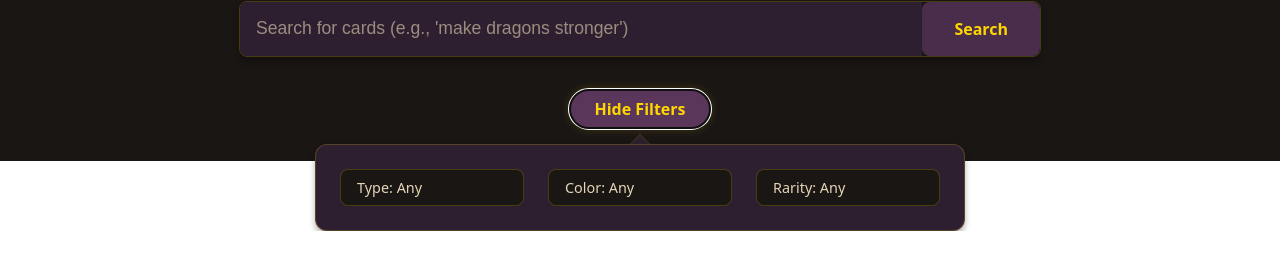
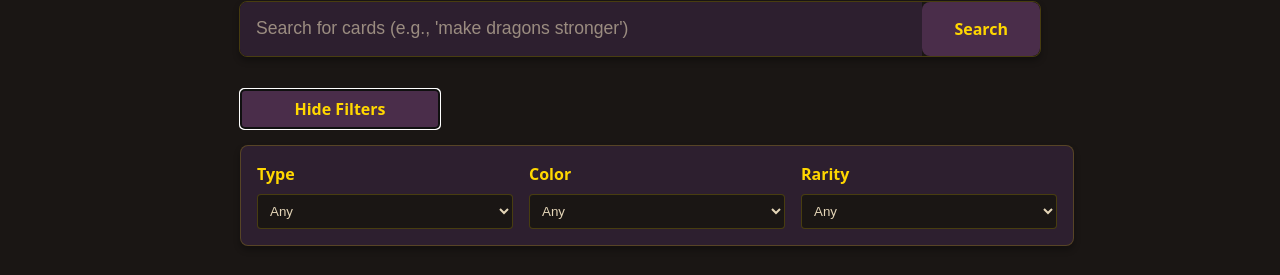
Before and after one commit to ChiefAntiphates/mtguru, a React (Vite) app in the folder apps/client/: page / in a window 1280 px wide. Both pictures are taken after a click on the button "Show Filters". Shown: the part 643-918 px from the top of the page. Before the commit the page ends 874 px from the top, so only its background shows below. Built offline with nearby package versions, Linux system fonts and the light colour scheme.

Commit message:
revert filters back to the original style

```diff
--- a/apps/client/src/components/Filters.tsx
+++ b/apps/client/src/components/Filters.tsx
@@ -1,4 +1,4 @@
-import React, { useState, useRef, useEffect } from 'react';
+import React, { useState } from 'react';
 import '../styles/Filters.css';
 
 interface FilterOptions {
@@ -14,133 +14,74 @@ interface FiltersProps {
 
 const Filters: React.FC<FiltersProps> = ({ onFilterChange }) => {
   const [isExpanded, setIsExpanded] = useState(false);
-  const [activeFilter, setActiveFilter] = useState<string | null>(null);
   const [filters, setFilters] = useState<FilterOptions>({
     type: '',
     color: '',
     rarity: '',
   });
-  const filterRef = useRef<HTMLDivElement>(null);
-  const timeoutRef = useRef<number | null>(null);
-
-  useEffect(() => {
-    const handleClickOutside = (event: MouseEvent) => {
-      if (filterRef.current && !filterRef.current.contains(event.target as Node)) {
-        setIsExpanded(false);
-        setActiveFilter(null);
-      }
-    };
-
-    document.addEventListener('mousedown', handleClickOutside);
-    return () => {
-      document.removeEventListener('mousedown', handleClickOutside);
-      if (timeoutRef.current !== null) {
-        window.clearTimeout(timeoutRef.current);
-      }
-    };
-  }, []);
 
   const handleFilterChange = (key: string, value: string) => {
     const newFilters = { ...filters, [key]: value };
     setFilters(newFilters);
     onFilterChange(newFilters);
-    setActiveFilter(null);
-  };
-
-  const handleMouseEnter = (key: string) => {
-    if (timeoutRef.current !== null) {
-      window.clearTimeout(timeoutRef.current);
-    }
-    setActiveFilter(key);
-  };
-
-  const handleMouseLeave = (key: string) => {
-    timeoutRef.current = window.setTimeout(() => {
-      if (activeFilter === key) {
-        setActiveFilter(null);
-      }
-    }, 100);
-  };
-
-  const filterOptions = {
-    type: [
-      { value: '', label: 'Any' },
-      { value: 'creature', label: 'Creature' },
-      { value: 'instant', label: 'Instant' },
-      { value: 'sorcery', label: 'Sorcery' },
-      { value: 'enchantment', label: 'Enchantment' },
-      { value: 'artifact', label: 'Artifact' },
-      { value: 'planeswalker', label: 'Planeswalker' },
-      { value: 'land', label: 'Land' }
-    ],
-    color: [
-      { value: '', label: 'Any' },
-      { value: 'white', label: 'White' },
-      { value: 'blue', label: 'Blue' },
-      { value: 'black', label: 'Black' },
-      { value: 'red', label: 'Red' },
-      { value: 'green', label: 'Green' },
-      { value: 'colorless', label: 'Colorless' }
-    ],
-    rarity: [
-      { value: '', label: 'Any' },
-      { value: 'common', label: 'Common' },
-      { value: 'uncommon', label: 'Uncommon' },
-      { value: 'rare', label: 'Rare' },
-      { value: 'mythic', label: 'Mythic Rare' }
-    ]
   };
 
   return (
-    <div className="filters-container" ref={filterRef}>
+    <div className="filters-container">
       <button
-        className={`filters-toggle ${isExpanded ? 'active' : ''}`}
+        className="filters-toggle"
         onClick={() => setIsExpanded(!isExpanded)}
-        aria-expanded={isExpanded}
       >
-        {Object.values(filters).some(value => value !== '') ? (
-          <span className="filters-active-indicator">●</span>
-        ) : null}
         {isExpanded ? 'Hide Filters' : 'Show Filters'}
       </button>
 
       {isExpanded && (
-        <div className="filters-bubble">
-          <div className="filters-content">
-            {Object.entries(filterOptions).map(([key, options]) => (
-              <div
-                className="filter-group"
-                key={key}
-                onMouseEnter={() => handleMouseEnter(key)}
-                onMouseLeave={() => handleMouseLeave(key)}
-              >
-                <button
-                  className={`filter-button ${activeFilter === key ? 'active' : ''} ${filters[key] ? 'has-value' : ''}`}
-                  onClick={() => setActiveFilter(activeFilter === key ? null : key)}
-                >
-                  {key.charAt(0).toUpperCase() + key.slice(1)}: {filters[key] ? options.find(opt => opt.value === filters[key])?.label : 'Any'}
-                </button>
-                {activeFilter === key && (
-                  <div
-                    className="filter-options-bubble"
-                    onMouseEnter={() => handleMouseEnter(key)}
-                    onMouseLeave={() => handleMouseLeave(key)}
-                  >
-                    <div className="filter-options-content">
-                      {options.map((option) => (
-                        <button
-                          key={option.value}
-                          className={`filter-option ${filters[key] === option.value ? 'selected' : ''}`}
-                          onClick={() => handleFilterChange(key, option.value)}
-                        >
-                          {option.label}
-                        </button>
-                      ))}
-                    </div>
-                  </div>
-                )}
-              </div>
-            ))}
+        <div className="filters-content">
+          <div className="filter-group">
+            <label>Type</label>
+            <select
+              value={filters.type}
+              onChange={(e) => handleFilterChange('type', e.target.value)}
+            >
+              <option value="">Any</option>
+              <option value="creature">Creature</option>
+              <option value="instant">Instant</option>
+              <option value="sorcery">Sorcery</option>
+              <option value="enchantment">Enchantment</option>
+              <option value="artifact">Artifact</option>
+              <option value="planeswalker">Planeswalker</option>
+              <option value="land">Land</option>
+            </select>
+          </div>
+
+          <div className="filter-group">
+            <label>Color</label>
+            <select
+              value={filters.color}
+              onChange={(e) => handleFilterChange('color', e.target.value)}
+            >
+              <option value="">Any</option>
+              <option value="white">White</option>
+              <option value="blue">Blue</option>
+              <option value="black">Black</option>
+              <option value="red">Red</option>
+              <option value="green">Green</option>
+              <option value="colorless">Colorless</option>
+            </select>
+          </div>
+
+          <div className="filter-group">
+            <label>Rarity</label>
+            <select
+              value={filters.rarity}
+              onChange={(e) => handleFilterChange('rarity', e.target.value)}
+            >
+              <option value="">Any</option>
+              <option value="common">Common</option>
+              <option value="uncommon">Uncommon</option>
+              <option value="rare">Rare</option>
+              <option value="mythic">Mythic Rare</option>
+            </select>
           </div>
         </div>
       )}
--- a/apps/client/src/styles/Filters.css
+++ b/apps/client/src/styles/Filters.css
@@ -1,240 +1,80 @@
 .filters-container {
-  position: relative;
-  width: fit-content;
+  width: 100%;
+  max-width: 800px;
   margin: 0 auto;
+  padding: 0 1rem;
 }
 
 .filters-toggle {
   background-color: #4a2d4a; /* Deeper purple */
   color: #ffd700; /* Golden text */
   border: 1px solid rgba(255, 215, 0, 0.2); /* Subtle golden border */
-  padding: 0.5rem 1.5rem;
-  border-radius: 20px;
+  padding: 0.5rem 1rem;
+  border-radius: 4px;
   cursor: pointer;
   font-weight: bold;
   transition: all 0.2s;
-  position: relative;
-  z-index: 3;
-}
-
-.filters-toggle.active {
-  background-color: #5a375a;
-  box-shadow: 0 0 10px rgba(255, 215, 0, 0.2);
+  width: 100%;
+  max-width: 200px;
 }
 
 .filters-toggle:hover {
-  background-color: #5a375a;
-  box-shadow: 0 0 10px rgba(255, 215, 0, 0.2);
-}
-
-.filters-active-indicator {
-  color: #4fc3f7;
-  margin-right: 0.5rem;
-  font-size: 0.8rem;
-}
-
-.filters-bubble {
-  position: absolute;
-  top: calc(100% + 15px);
-  left: 50%;
-  transform: translateX(-50%);
-  z-index: 2;
-  animation: bubbleAppear 0.3s ease-out;
-}
-
-.filters-bubble::before {
-  content: '';
-  position: absolute;
-  top: -10px;
-  left: 50%;
-  transform: translateX(-50%);
-  border-left: 10px solid transparent;
-  border-right: 10px solid transparent;
-  border-bottom: 10px solid rgba(255, 215, 0, 0.2);
-  z-index: 1;
-}
-
-.filters-bubble::after {
-  content: '';
-  position: absolute;
-  top: -9px;
-  left: 50%;
-  transform: translateX(-50%);
-  border-left: 9px solid transparent;
-  border-right: 9px solid transparent;
-  border-bottom: 9px solid #2d1f2f;
-  z-index: 2;
+  background-color: #5a375a; /* Lighter purple */
+  box-shadow: 0 0 10px rgba(255, 215, 0, 0.2); /* Golden glow */
 }
 
 .filters-content {
-  background-color: #2d1f2f;
-  border-radius: 12px;
-  padding: 1.5rem;
+  background-color: #2d1f2f; /* Purple background */
+  border-radius: 8px;
+  padding: 1rem;
+  margin-top: 1rem;
   box-shadow: 0 4px 6px rgba(0, 0, 0, 0.3);
-  border: 1px solid rgba(255, 215, 0, 0.2);
   display: grid;
-  grid-template-columns: repeat(3, 1fr);
-  gap: 1.5rem;
-  min-width: 600px;
+  grid-template-columns: repeat(auto-fit, minmax(200px, 1fr));
+  gap: 1rem;
+  width: 100%;
+  border: 1px solid rgba(255, 215, 0, 0.2); /* Subtle golden border */
 }
 
 .filter-group {
-  position: relative;
+  display: flex;
+  flex-direction: column;
+  gap: 0.5rem;
 }
 
-.filter-button {
-  width: 100%;
-  padding: 0.5rem 1rem;
-  background-color: #1a1614;
-  color: #e4d5b7;
-  border: 1px solid rgba(255, 215, 0, 0.2);
-  border-radius: 8px;
-  cursor: pointer;
-  transition: all 0.2s;
-  font-size: 0.9rem;
-  text-align: left;
+.filter-group label {
+  font-weight: bold;
+  color: #ffd700; /* Golden text */
 }
 
-.filter-button:hover,
-.filter-button.active {
-  background-color: #2d1f2f;
-  border-color: #ffd700;
-  box-shadow: 0 0 10px rgba(255, 215, 0, 0.2);
+.filter-group select {
+  padding: 0.5rem;
+  border: 1px solid rgba(255, 215, 0, 0.2);
+  border-radius: 4px;
+  background-color: #1a1614; /* Dark brown background */
+  color: #e4d5b7; /* Warm light text */
+  cursor: pointer;
+  width: 100%;
+  transition: all 0.2s;
 }
 
-.filter-button.has-value {
-  color: #ffd700;
+.filter-group select:focus {
+  outline: none;
+  border-color: #ffd700;
+  box-shadow: 0 0 5px rgba(255, 215, 0, 0.2);
 }
 
-.filter-options-bubble {
-  position: absolute;
-  top: calc(100% + 10px);
-  left: 50%;
-  transform: translateX(-50%);
-  z-index: 4;
-  animation: bubbleAppear 0.2s ease-out;
-  min-width: 150px;
-  pointer-events: auto;
-}
-
-.filter-options-bubble::before {
-  content: '';
-  position: absolute;
-  top: -10px;
-  left: 50%;
-  transform: translateX(-50%);
-  border-left: 8px solid transparent;
-  border-right: 8px solid transparent;
-  border-bottom: 8px solid rgba(255, 215, 0, 0.2);
-}
-
-.filter-options-bubble::after {
-  content: '';
-  position: absolute;
-  top: -9px;
-  left: 50%;
-  transform: translateX(-50%);
-  border-left: 7px solid transparent;
-  border-right: 7px solid transparent;
-  border-bottom: 7px solid #2d1f2f;
-}
-
-.filter-options-content {
-  background-color: #2d1f2f;
-  border-radius: 8px;
-  padding: 0.5rem;
-  box-shadow: 0 4px 6px rgba(0, 0, 0, 0.3);
-  border: 1px solid rgba(255, 215, 0, 0.2);
-  display: flex;
-  flex-direction: column;
-  gap: 0.25rem;
-}
-
-.filter-option {
-  padding: 0.5rem 1rem;
-  background: none;
-  border: none;
-  color: #e4d5b7;
-  cursor: pointer;
-  text-align: left;
-  border-radius: 4px;
-  transition: all 0.2s;
-  white-space: nowrap;
-}
-
-.filter-option:hover {
-  background-color: #3d2f3d;
-  color: #ffd700;
-}
-
-.filter-option.selected {
-  background-color: #4a2d4a;
-  color: #ffd700;
-}
-
-@keyframes bubbleAppear {
-  from {
-    opacity: 0;
-    transform: translateX(-50%) translateY(-10px);
-  }
-  to {
-    opacity: 1;
-    transform: translateX(-50%) translateY(0);
-  }
-}
-
-/* Create a safe hover area between button and options */
-.filter-group::after {
-  content: '';
-  position: absolute;
-  left: 0;
-  right: 0;
-  top: 100%;
-  height: 10px;
-  pointer-events: auto;
+.filter-group select option {
+  background-color: #1a1614; /* Dark brown background */
+  color: #e4d5b7; /* Warm light text */
 }
 
 @media (max-width: 768px) {
+  .filters-container {
+    padding: 0 0.5rem;
+  }
+
   .filters-content {
     grid-template-columns: 1fr;
-    min-width: 280px;
-    width: 90vw;
-    max-width: 400px;
-    gap: 1rem;
-    padding: 1rem;
-  }
-
-  .filters-bubble {
-    position: fixed;
-    top: auto;
-    bottom: 20px;
-    left: 50%;
-    transform: translateX(-50%);
-  }
-
-  .filters-bubble::before,
-  .filters-bubble::after {
-    display: none;
-  }
-
-  .filter-options-bubble {
-    position: fixed;
-    top: auto;
-    bottom: 80px;
-    transform: translateX(-50%);
-  }
-
-  .filter-options-bubble::before,
-  .filter-options-bubble::after {
-    top: auto;
-    bottom: -10px;
-    border-top: 8px solid rgba(255, 215, 0, 0.2);
-    border-bottom: none;
-  }
-
-  .filter-options-bubble::after {
-    bottom: -9px;
-    border-top: 7px solid #2d1f2f;
-    border-bottom: none;
   }
 }
```
